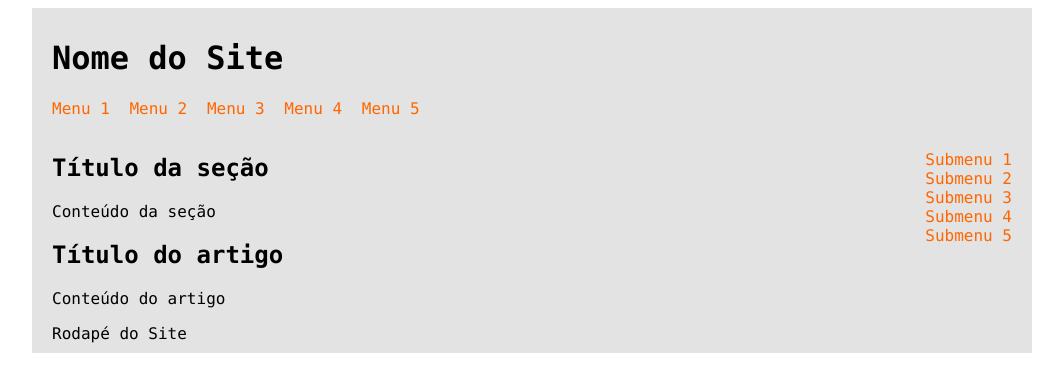
After one commit to NelioCarneval/ProjetoFPIN20161, a PHP site: page /_exemplo_de_layout_/Layout-Exemplo.html in a window 1280 px wide. The commit adds this page. Shown: the top 392 px of the page, without its empty margins (108-1171 px from the left). Run offline with PHP 8.4, Linux system fonts and the light colour scheme.

Commit message:
Correções

```diff
--- /dev/null
+++ b/_exemplo_de_layout_/Estilo-Layout-Exemplo.css
@@ -0,0 +1,39 @@
+body{
+	font-family: Ubuntu, Consolas, Verdana;
+}
+a:link, a:visited{
+	color: #FF6600;
+	text-decoration: none;
+}
+a:hover{
+	text-decoration: underline;
+}
+#wrap{
+	width: 960px;
+	margin: auto;
+	background: #E3E3E3;
+	padding: 10px 20px;
+}
+header nav ul{
+	list-style: none;
+	padding-left: 0;
+}
+header nav ul li{
+	display: inline-block;
+	margin-right: 10px;
+}
+#content{
+	float: left;
+	width: 660px;
+}
+#sidebar{
+	float: right;
+	width: 300px;
+}
+#sidebar ul{
+	list-style: none;
+	text-align: right;
+}
+footer{
+	clear: both;
+}
--- /dev/null
+++ b/_exemplo_de_layout_/Layout-Exemplo.html
@@ -0,0 +1,53 @@
+<!DOCTYPE html>
+
+<html>
+	<head>
+		<title>Meu Primeiro Layout</title>
+		<meta charset="utf-8" />
+		<link rel="stylesheet" type="text/css" href="Estilo-Layout-Exemplo.css" />
+	</head>
+
+	<body>
+		<div id="wrap">
+			<header>
+				<h1>Nome do Site</h1>
+				<nav>
+					<ul>
+						<li><a href="#">Menu 1</a></li>
+						<li><a href="#">Menu 2</a></li>
+						<li><a href="#">Menu 3</a></li>
+						<li><a href="#">Menu 4</a></li>
+						<li><a href="#">Menu 5</a></li>
+					</ul>
+				</nav>
+			</header>
+
+			<div id="content">
+				<section>
+					<h2>Título da seção</h2>
+					<p>Conteúdo da seção</p>
+				</section>
+				<article>
+					<h2>Título do artigo</h2>
+					<p>Conteúdo do artigo</p>
+				</article>
+			</div>
+
+			<div id="sidebar">
+				<aside>
+					<ul>
+						<li><a href="#">Submenu 1</a></li>
+						<li><a href="#">Submenu 2</a></li>
+						<li><a href="#">Submenu 3</a></li>
+						<li><a href="#">Submenu 4</a></li>
+						<li><a href="#">Submenu 5</a></li>
+					</ul>
+				</aside>
+			</div>
+
+			<footer>
+				Rodapé do Site
+			</footer>
+		</div>
+	</body>
+</html>
```
Also changed, not shown: css/LayoutDefault.css (+6 -37 lines), html/AnimaisParaAdocao.html (+35 -43 lines), img/caes/cao_01.jpg (added), img/caes/cao_02.jpg (added), img/caes/cao_03.jpg (added), img/caes/cao_04.jpg (added), img/caes/cao_05.jpg (added), img/caes/cao_06.jpg (added), img/caes/cao_07.jpg (added), img/caes/cao_08.jpg (added), img/caes/cao_09.jpg (added).
